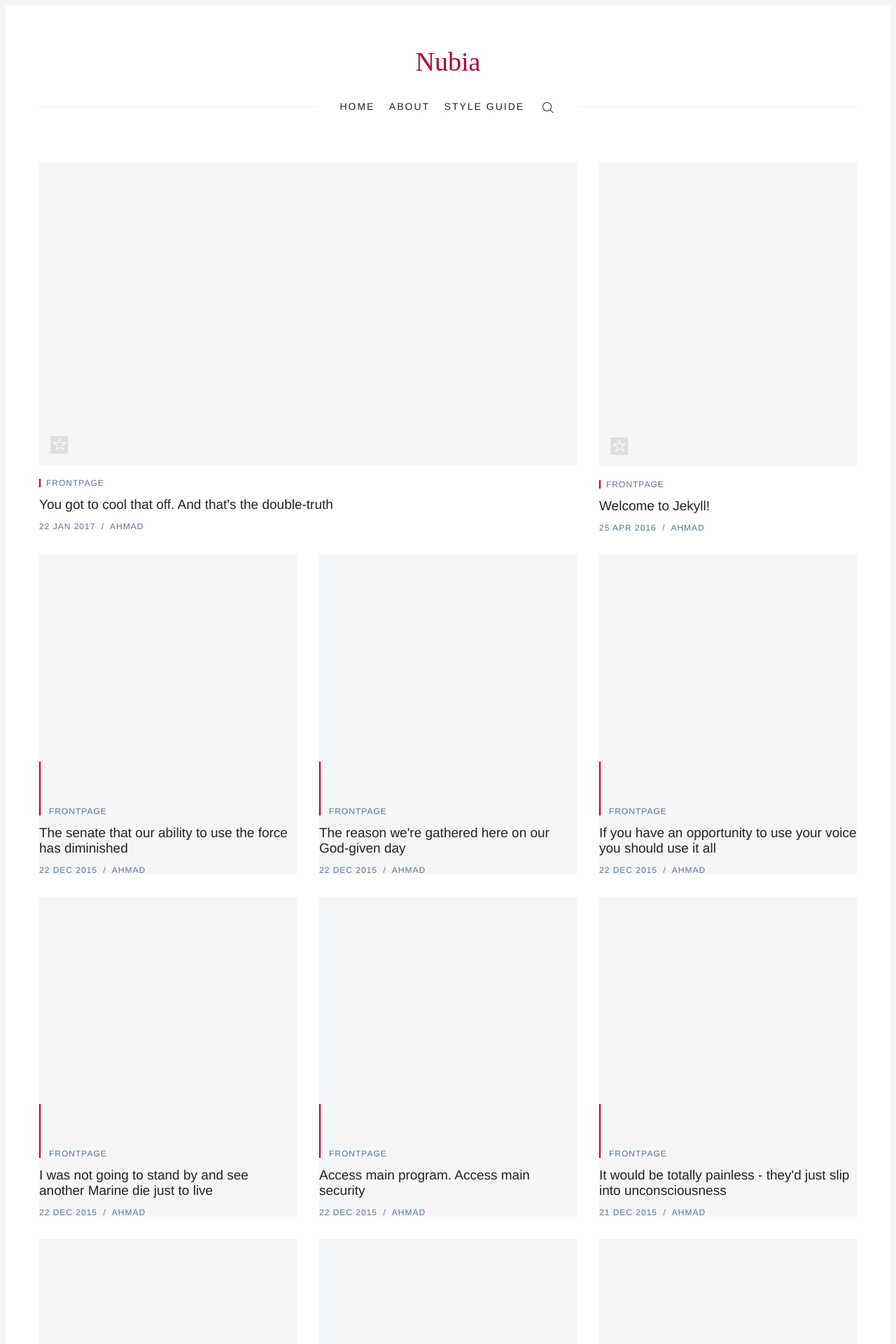
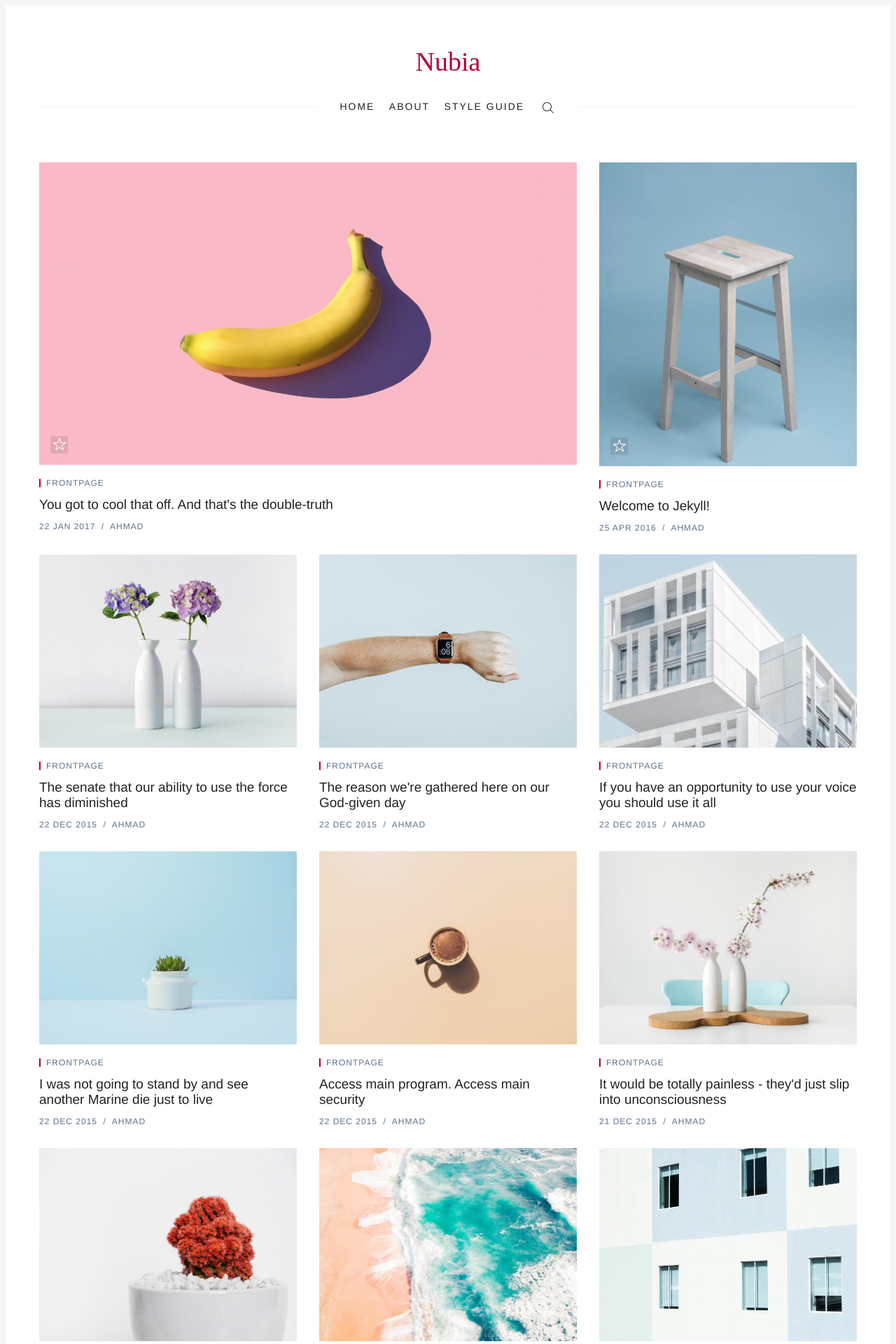
Before and after one commit to olaglam3/sleek, a Jekyll site: the page built from index.html, in a window 1280 px wide. Shown: the top 1920 px of the page at 70% size. Built offline with Jekyll 4.4.1, drawn with Linux system fonts in a browser that asks for light colours; some web fonts are replaced; the list of posts is cut into pages by our own code.

Commit message:
Update post-card.html

```diff
--- a/_includes/post-card.html
+++ b/_includes/post-card.html
@@ -4,7 +4,7 @@
   <div class='c-post-card {% if page.url == '/' %} {% if forloop.first == true %} c-post-card--first {% endif %} {% endif %}'>
     <div class='c-post-card__media'>
 
-          <a href='{{ post.url | prepend: site.baseurl }}' class='c-post-card__image js-fadein' style='background-image: url(/img/blank.png) center center no-repeat; background-size: cover;" data-echo-background="{{ post.image | prepend: site.baseurl }}">
+          <a href='{{ post.url | prepend: site.baseurl }}' class='c-post-card__image js-fadein' style='background-image: url(/img/blank.png) center center no-repeat; background-size: cover;' data-echo-background='{{ post.image}}'>
 
         {% if post.featured %}
           <span title='Featured Post'>
```
